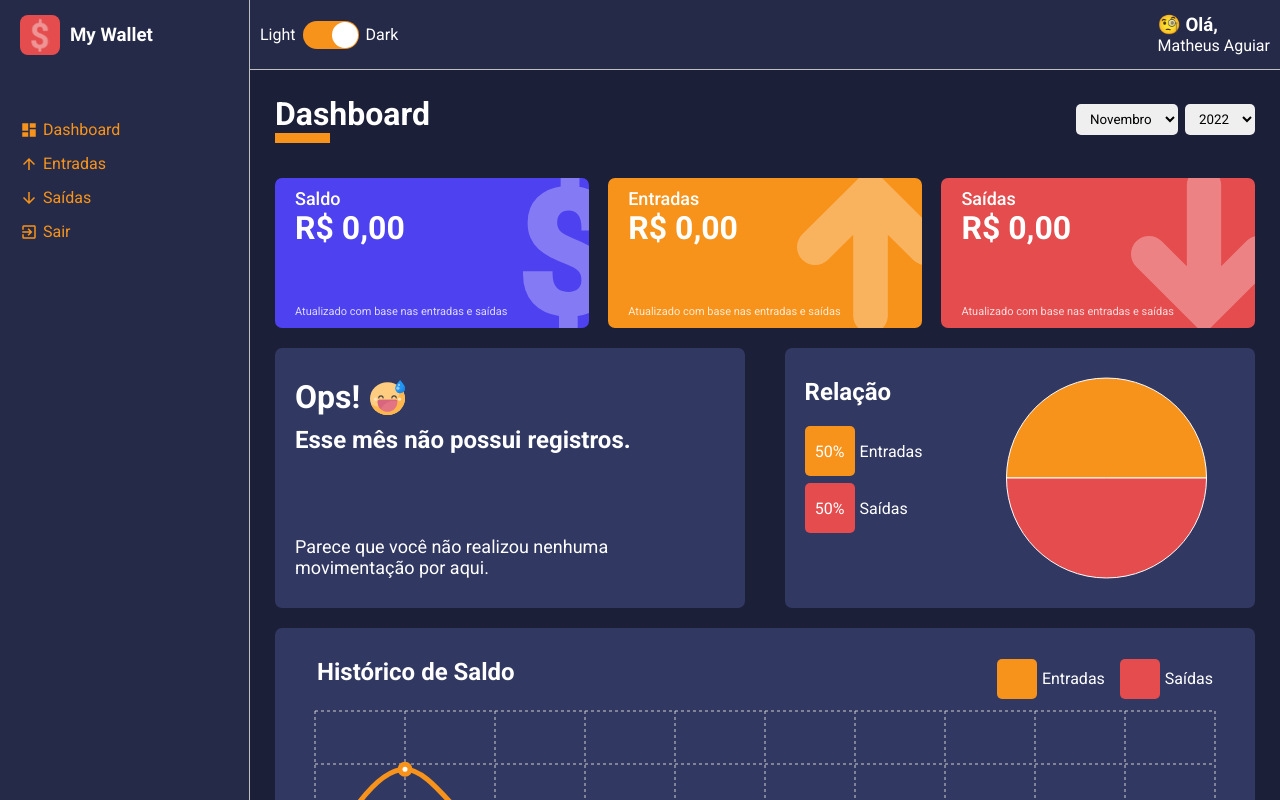
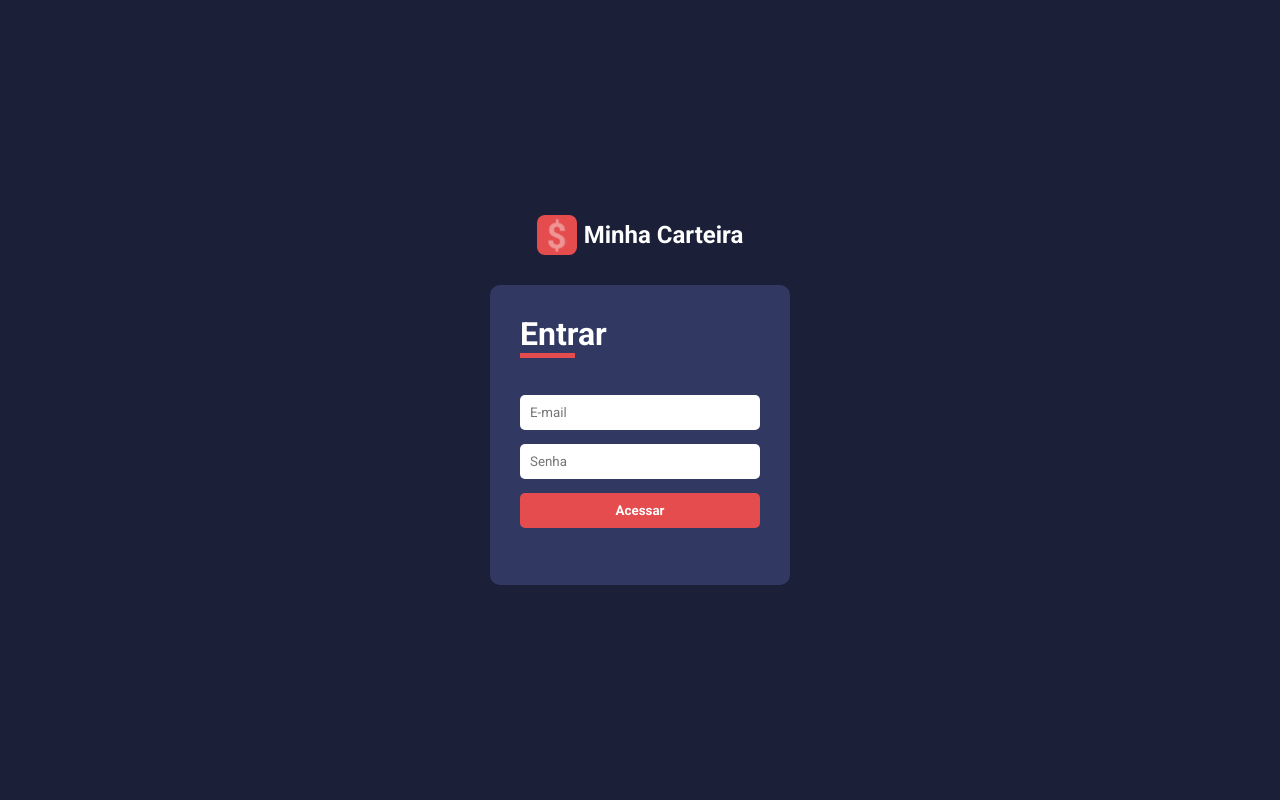
Before and after one commit to agnasci/my-wallet, a React (Create React App) app: page / in a window 1280 px wide. Built offline with nearby package versions, Linux system fonts and the light colour scheme.

Commit message:
Create a 'login' model

```diff
--- a/src/components/Aside/index.tsx
+++ b/src/components/Aside/index.tsx
@@ -1,17 +1,21 @@
 import React from "react";
 
 import logoImg from '../../assets/logo.svg'
+
+import { useAuth } from "../../hooks/auth";
 
 import {
     MdDashboard,
     MdArrowDownward,
     MdArrowUpward,
-    MdExitToApp
+    MdExitToApp,
 } from 'react-icons/md'
 
-import { Container, Header, LogoImg, Title, MenuContainer, MenuItemLink } from './styles'
+import { Container, Header, LogoImg, Title, MenuContainer, MenuItemLink, MenuItemButton } from './styles'
 
 const Aside: React.FC = () => {
+    const { signOut } = useAuth()
+
     return (
         <>
             <Container>
@@ -36,10 +40,10 @@ const Aside: React.FC = () => {
                         Saídas
                     </MenuItemLink>
 
-                    <MenuItemLink href='#'>
+                    <MenuItemButton onClick={signOut}>
                         <MdExitToApp />
                         Sair
-                    </MenuItemLink>
+                    </MenuItemButton>
                 </MenuContainer>
             </Container>
         </>
--- a/src/components/Aside/styles.ts
+++ b/src/components/Aside/styles.ts
@@ -51,3 +51,24 @@ export const MenuItemLink = styled.a`
         margin-right: 5px;
     }
 `
+
+export const MenuItemButton = styled.button`
+    font-size: 16px;
+    color: ${props => props.theme.colors.info};
+
+    border: none;
+    background: none;
+    display: flex;
+    align-items: center;
+
+    transition: opacity 0.1s;
+
+    &:hover {
+        opacity: 0.8;
+    }
+
+    > svg {
+        font-size: 18px;
+        margin-right: 5px;
+    }
+`
--- /dev/null
+++ b/src/components/Button/index.tsx
@@ -0,0 +1,15 @@
+import React, { ButtonHTMLAttributes } from "react";
+
+import { Container } from './styles'
+
+type Props = ButtonHTMLAttributes<HTMLButtonElement>
+
+const Button: React.FC<Props> = ({ children, ...rest }) => {
+    return (
+            <Container {...rest}>
+                {children}
+            </Container>
+    )
+}
+
+export default Button
--- /dev/null
+++ b/src/components/Button/styles.ts
@@ -0,0 +1,20 @@
+import styled from "styled-components"
+
+export const Container = styled.button`
+    width: 100%;
+
+    margin: 7px 0;
+    padding: 10px;
+
+    border-radius: 5px;
+
+    font-weight: bold;
+    color: ${props => props.theme.colors.white};
+    background-color: ${props => props.theme.colors.warning};
+
+    transition: opacity 0.3s;
+
+    &:hover {
+        opacity: 0.7;
+    }
+`
--- /dev/null
+++ b/src/components/Input/index.tsx
@@ -0,0 +1,13 @@
+import React, { InputHTMLAttributes } from "react";
+
+import { Container } from './styles'
+
+type Props = InputHTMLAttributes<HTMLInputElement>
+
+const Input: React.FC<Props> = ({ ...rest }) => {
+    return (
+            <Container {...rest} />
+    )
+}
+
+export default Input
--- /dev/null
+++ b/src/components/Input/styles.ts
@@ -0,0 +1,10 @@
+import styled from "styled-components"
+
+export const Container = styled.input`
+    width: 100%;
+
+    margin: 7px 0;
+    padding: 10px;
+
+    border-radius: 5px;
+`
--- /dev/null
+++ b/src/hooks/auth.tsx
@@ -0,0 +1,49 @@
+import React, { createContext, useState, useContext } from 'react'
+
+type TAuthContext = {
+    logged: boolean;
+    signIn(email: string, password: string): void;
+    signOut(): void;
+}
+
+type Props = {
+    children: React.ReactNode;
+}
+
+const AuthContext = createContext<TAuthContext>({} as TAuthContext)
+
+const AuthProvider: React.FC<Props> = ({ children }) => {
+    const [logged, setLogged] = useState<boolean>(() => {
+        const isLogged = localStorage.getItem('@my-wallet:logged')
+
+        return !!isLogged
+    })
+
+    const signIn = (email: string, password: string) => {
+        if(email === 'teste@email.com' && password === '123') {
+            localStorage.setItem('@my-wallet:logged', 'true')
+            setLogged(true)
+        } else {
+            alert('Senha ou usuário inválido!')
+        }
+    }
+
+    const signOut = () => {
+        localStorage.removeItem('@my-wallet:logged')
+        setLogged(false)
+    }
+
+    return (
+        <AuthContext.Provider value={{logged, signIn, signOut}}>
+            {children}
+        </AuthContext.Provider>
+    )
+}
+
+function useAuth(): TAuthContext {
+    const context = useContext(AuthContext)
+
+    return context
+}
+
+export { AuthProvider, useAuth }
--- a/src/index.tsx
+++ b/src/index.tsx
@@ -3,6 +3,7 @@ import ReactDOM from 'react-dom/client';
 import App from './App';
 
 import { ThemeProvider } from './hooks/theme';
+import { AuthProvider } from './hooks/auth';
 
 const root = ReactDOM.createRoot(
   document.getElementById('root') as HTMLElement
@@ -10,7 +11,9 @@ const root = ReactDOM.createRoot(
 root.render(
   <React.StrictMode>
     <ThemeProvider>
-      <App />
+      <AuthProvider>
+        <App />
+      </AuthProvider>
     </ThemeProvider>
   </React.StrictMode>
 );
--- a/src/pages/SignIn/index.tsx
+++ b/src/pages/SignIn/index.tsx
@@ -1,11 +1,48 @@
-import React from "react";
+import React, { useState } from "react";
+
+import logoImg from '../../assets/logo.svg'
+
+import Input from "../../components/Input";
+import Button from "../../components/Button";
+
+import { useAuth } from "../../hooks/auth";
+
+import { Container, Logo, Form, FormTitle } from "./style";
 
 const SignIn: React.FC = () => {
+    const [email, setEmail] = useState<string>('')
+    const [password, setPassword] = useState<string>('')
+
+    const { signIn } = useAuth()
+
     return (
         <>
-        <h1>
-        SignIn
-        </h1>
+            <Container>
+                <Logo>
+                    <img src={logoImg} alt="My Wallet" />
+                    <h2>Minha Carteira</h2>
+                </Logo>
+
+                <Form onSubmit={() => signIn(email, password)}>
+                    <FormTitle>Entrar</FormTitle>
+
+                    <Input
+                        type="email"
+                        placeholder="E-mail"
+                        onChange={(e) => setEmail(e.target.value)}
+                        required
+                    />
+
+                    <Input
+                        type="password"
+                        placeholder="Senha"
+                        onChange={(e) => setPassword(e.target.value)}
+                        required
+                    />
+
+                    <Button type="submit">Acessar</Button>
+                </Form>
+            </Container>
         </>
     )
 }
--- /dev/null
+++ b/src/pages/SignIn/style.ts
@@ -0,0 +1,54 @@
+import styled from "styled-components";
+
+export const Container = styled.div`
+    height: 100vh;
+
+    display: flex;
+    flex: 1;
+    flex-direction: column;
+    justify-content: center;
+    align-items: center;
+
+    background-color: ${props => props.theme.colors.primary};
+`
+
+export const Logo = styled.div`
+    display: flex;
+    align-items: center;
+
+    margin-bottom: 30px;
+
+    > h2 {
+        color: ${props => props.theme.colors.white};
+        margin-left: 7px;
+    }
+
+    > img {
+        width: 40px;
+        height: 40px;
+    }
+`
+
+export const Form = styled.form`
+    width: 300px;
+    height: 300px;
+
+    padding: 30px;
+
+    border-radius: 10px;
+
+    background-color: ${props => props.theme.colors.tertiary};
+`
+
+
+export const FormTitle = styled.h1`
+    margin-bottom: 30px;
+    color: ${props => props.theme.colors.white};
+
+    &::after {
+        content: '';
+            display: block;
+            width: 55px;
+            border-bottom: 5px solid ${props => props.theme.colors.warning};
+    }
+`
--- /dev/null
+++ b/src/routes/auth.routes.tsx
@@ -0,0 +1,14 @@
+import React from "react"
+import { BrowserRouter as Router, Routes, Route,  } from 'react-router-dom'
+
+import SignIn from "../pages/SignIn"
+
+const AuthRoutes: React.FC = () => (
+    <Router>
+        <Routes>
+            <Route path="/" element={<SignIn />} />
+        </Routes>
+    </Router>
+)
+
+export default AuthRoutes
--- a/src/routes/index.tsx
+++ b/src/routes/index.tsx
@@ -2,12 +2,25 @@ import React from 'react'
 
 import Layout from '../components/Layout'
 
+import { useAuth } from '../hooks/auth'
+
 import App from './app.routes'
+import Auth from './auth.routes'
 
-const Routes: React.FC = () => (
-    <Layout>
-        <App />
-    </Layout>
-)
+const Routes: React.FC = () => {
+    const { logged } = useAuth()
+
+    return (
+        <>
+            {logged ? (
+                <Layout>
+                    <App />
+                </Layout>
+            ) : (
+                <Auth />
+            )}
+        </>
+    )
+}
 
 export default Routes
```
